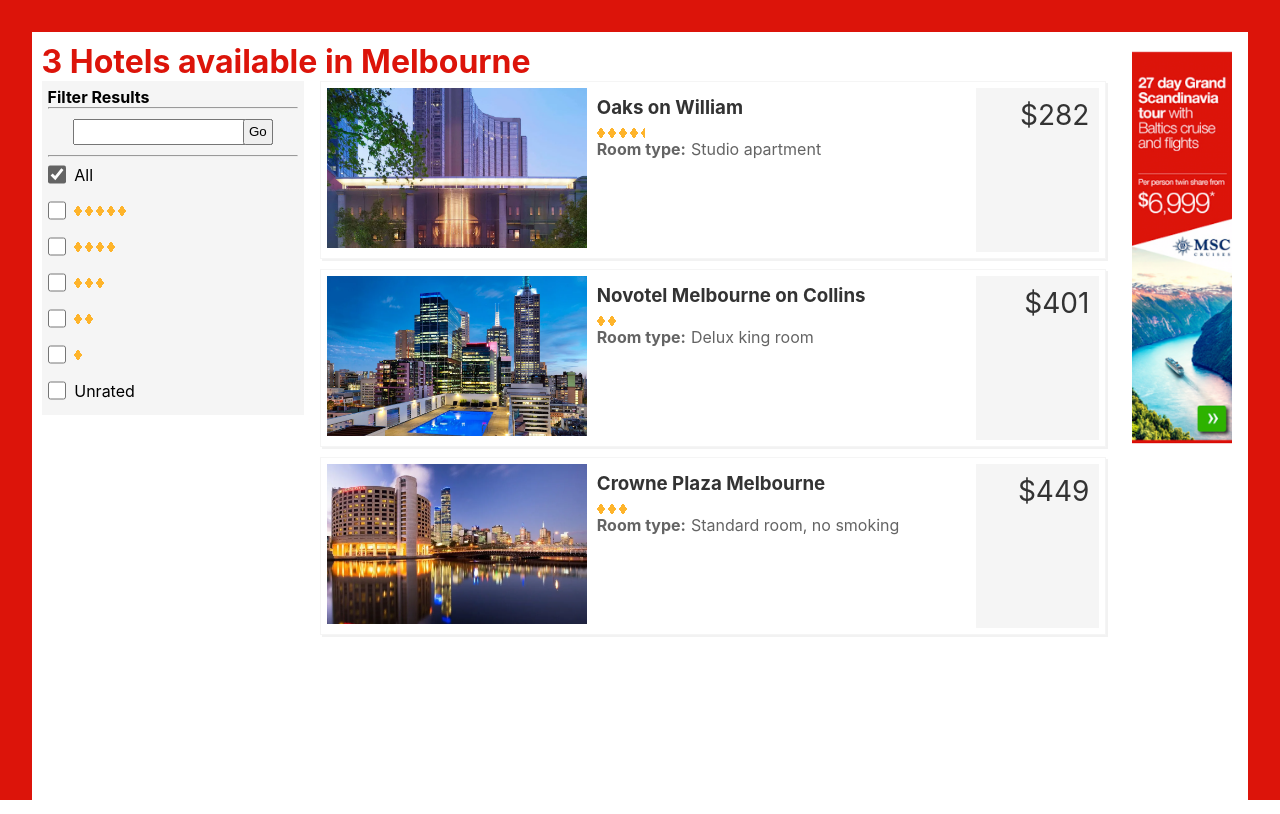
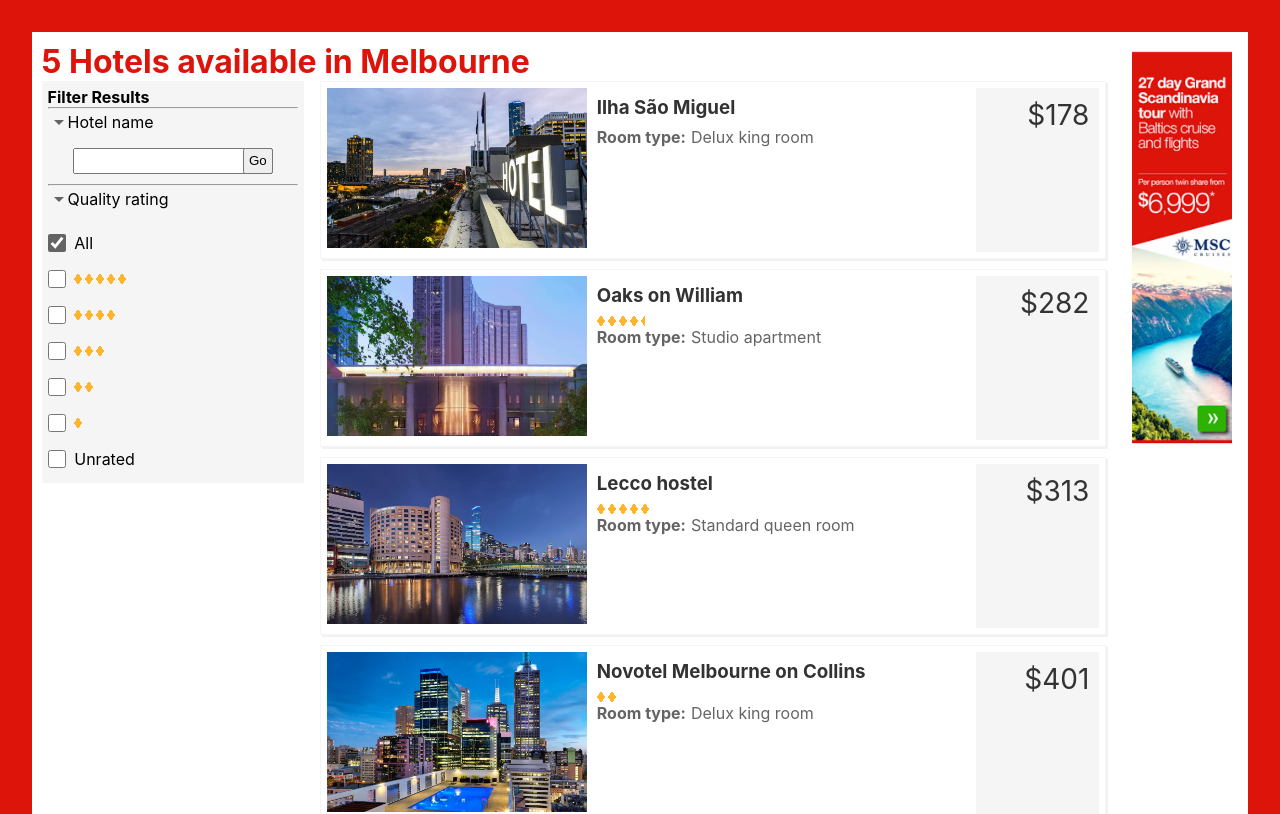
Before and after one commit to tetchen9/hotels, a React (Create React App) app: page / in a window 1280 px wide. Shown: the top 814 px of the page. Built offline with nearby package versions, Linux system fonts and the light colour scheme.

Commit message:
accordion component in Filer panel

```diff
--- a/public/hotels.json
+++ b/public/hotels.json
@@ -20,6 +20,20 @@
           "roomType":"Delux king room",
           "rating":2,
           "image": "3398b9cd_z.webp"
+       },
+       {
+          "name":"Lecco hostel",
+          "price":313,
+          "roomType":"Standard queen room",
+          "rating":5,
+          "image":"e394a620_z.webp"
+       },
+       {
+          "name":"Ilha São Miguel",
+          "price":178,
+          "roomType":"Delux king room",
+          "rating":0,
+          "image": "a1830e51_z.webp"
        }
     ]
  }
--- /dev/null
+++ b/src/accordion/index.tsx
@@ -0,0 +1,32 @@
+import React, { useState } from 'react'
+import clsx from 'clsx'
+import './styles.scss'
+
+interface AccordionProps {
+  title: string
+  children: JSX.Element
+}
+
+function Accordion({ title, children } : AccordionProps) {
+  const [isOpen, setIsOpen] = useState(true)
+  const toggle = () => setIsOpen((isOpen) => !isOpen)
+
+  const style = clsx('accordion', {
+    'open': isOpen,
+    'closed': !isOpen,
+  })
+
+  return (
+    <div className={style}>
+      <hr/>
+      <header onClick={toggle} >
+        {title}
+      </header>
+      <div className='accordion-body'>
+        {children}
+      </div>
+    </div>
+  )
+}
+
+export default Accordion
--- /dev/null
+++ b/src/accordion/styles.scss
@@ -0,0 +1,45 @@
+@import 'styles/globals.scss';
+
+.accordion {
+
+    header {
+        display: block;
+        width: 100%;
+        position: relative;
+        margin: .2em 0 1em 0;
+        padding: 0 0 0 2rem;
+    }
+
+    header::before{
+        content: "";
+        position: absolute;
+        top: 0.8rem;
+        left: .6rem;
+        width: 0;
+        height: 0;
+        border-left: .5rem solid transparent;
+        border-right: .5rem solid transparent;
+        border-top: .5rem solid $color-dove-gray;
+        font-size: 0;
+        line-height: 0;
+    }
+}
+
+.accordion.open {
+
+    .accordion-body {
+        display: block;
+    }
+
+}
+
+.accordion.closed {
+
+    .accordion-body{
+        display: none;
+    }
+
+    header::before {
+        transform: rotate(180deg);
+    }
+}
--- a/src/app/App.tsx
+++ b/src/app/App.tsx
@@ -20,12 +20,12 @@ function App() {
       .then(data => {
           setHotels(data.hotels)
           setFilteredHotels(data.hotels)
-    })
+      })
   }, [])
 
   useEffect(() => {
     //reset filtering is there's no queries
-    if (!queryString && !ratings?.length ) {
+    if (!queryString && !ratings?.length) {
       setFilteredHotels(hotels)
       return
     }
--- a/src/app/index.scss
+++ b/src/app/index.scss
@@ -2,9 +2,9 @@
 @import 'styles/globals.scss';
 
 .content-wrapper {
-    min-height: 100%;
+    min-height: 100vh;
     min-width: 100%;
-    height: 100vh;
+    height: 100%;
     background-color: $color-primary-red;
     display: flex;
 }
--- a/src/hotelCard/index.tsx
+++ b/src/hotelCard/index.tsx
@@ -1,5 +1,5 @@
 import React from 'react'
-import { breakpointTabletPx } from '../const/const'
+import { breakpointTabletPx } from '../const'
 import { Hotel } from '../../types'
 import HotelRating from '../hotelRating'
 import './styles.scss'
--- a/src/hotelsFilterPanel/index.tsx
+++ b/src/hotelsFilterPanel/index.tsx
@@ -3,6 +3,7 @@ import './styles.scss'
 import InputSearch from '../inputSearch'
 import { Rating } from '../../types'
 import RatingFilter from '../ratingFilter'
+import Accordion from '../accordion'
 
 interface HotelsFilterPanelProps {
   setQueryString: (query: string) => void
@@ -12,15 +13,20 @@ interface HotelsFilterPanelProps {
 function HotelsFilterPanel({ setQueryString, setRatings } : HotelsFilterPanelProps) {
   const title = 'Filter Results'
 
-  return (<div className='filter-wrapper'>
-    <strong>{title}</strong>
-    <hr/>
-    <InputSearch setQueryString={setQueryString}></InputSearch>
+  return (
+    <article className='filter-wrapper'>
+      <strong>{title}</strong>
 
-    <hr/>
-    <RatingFilter setRatings={setRatings}></RatingFilter>
+      <Accordion title="Hotel name">
+        <InputSearch setQueryString={setQueryString}></InputSearch>
+      </Accordion>
 
-  </div>)
+      <Accordion title="Quality rating">
+        <RatingFilter setRatings={setRatings}></RatingFilter>
+      </Accordion>
+
+    </article>
+  )
 }
 
 export default HotelsFilterPanel
```
Also changed, not shown: src/const/index.ts (renamed from src/const/const.ts).
